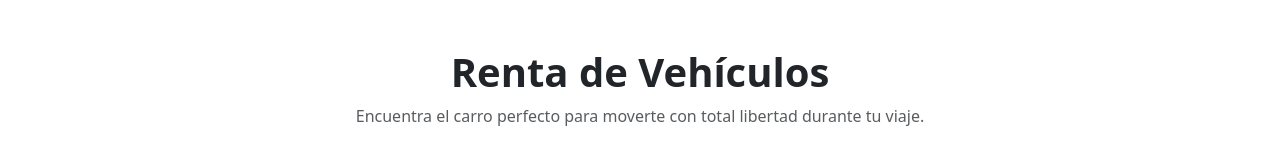
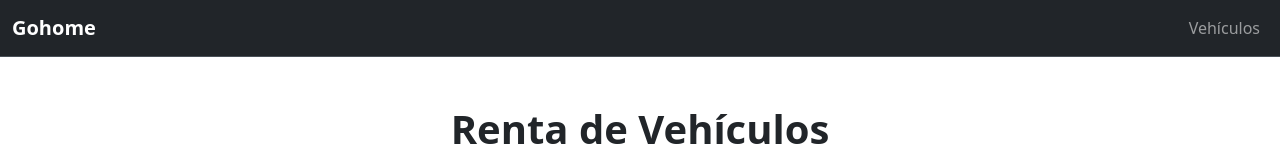
Before and after one commit to davidsvr2612/proyecto-modulo-2, an Angular app: page / in a window 1280 px wide. Shown: the top 160 px of the page. Built offline with nearby package versions, Linux system fonts and the light colour scheme.

Commit message:
navbar update

```diff
--- a/src/app/app-routing-module.ts
+++ b/src/app/app-routing-module.ts
@@ -1,7 +1,11 @@
 import { NgModule } from '@angular/core';
 import { RouterModule, Routes } from '@angular/router';
-
-const routes: Routes = [];
+import { Vehiculocomponent } from './components/vehiculocomponent/vehiculocomponent';
+const routes: Routes = [
+  { path: '', component: Vehiculocomponent },
+  {path:'vehiculos', component: Vehiculocomponent},
+  { path: '**', redirectTo: '' }
+];
 
 @NgModule({
   imports: [RouterModule.forRoot(routes)],
--- a/src/app/app.html
+++ b/src/app/app.html
@@ -1,2 +1,3 @@
-<app-vehiculocomponent></app-vehiculocomponent>
+<app-navbarcomponent></app-navbarcomponent>
+<router-outlet></router-outlet>
 <app-footercomponent></app-footercomponent>
--- a/src/app/components/navbarcomponent/navbarcomponent.html
+++ b/src/app/components/navbarcomponent/navbarcomponent.html
@@ -1 +1,20 @@
-<p>navbarcomponent works!</p>
+<nav class="navbar bg-dark border-bottom border-body navbar-expand-lg" data-bs-theme="dark">
+  <div class="container-fluid">
+    <!-- Logo o título principal -->
+    <a class="navbar-brand fw-bold" routerLink="/">Gohome</a>
+
+
+    <button class="navbar-toggler" type="button" data-bs-toggle="collapse" data-bs-target="#navbarNav" aria-controls="navbarNav" aria-expanded="false" aria-label="Toggle navigation">
+      <span class="navbar-toggler-icon"></span>
+    </button>
+
+
+    <div class="collapse navbar-collapse" id="navbarNav">
+      <ul class="navbar-nav ms-auto">
+        <li class="nav-item">
+          <a class="nav-link" routerLink="/vehiculos" routerLinkActive="active">Vehículos</a>
+        </li>
+      </ul>
+    </div>
+  </div>
+</nav>
```
